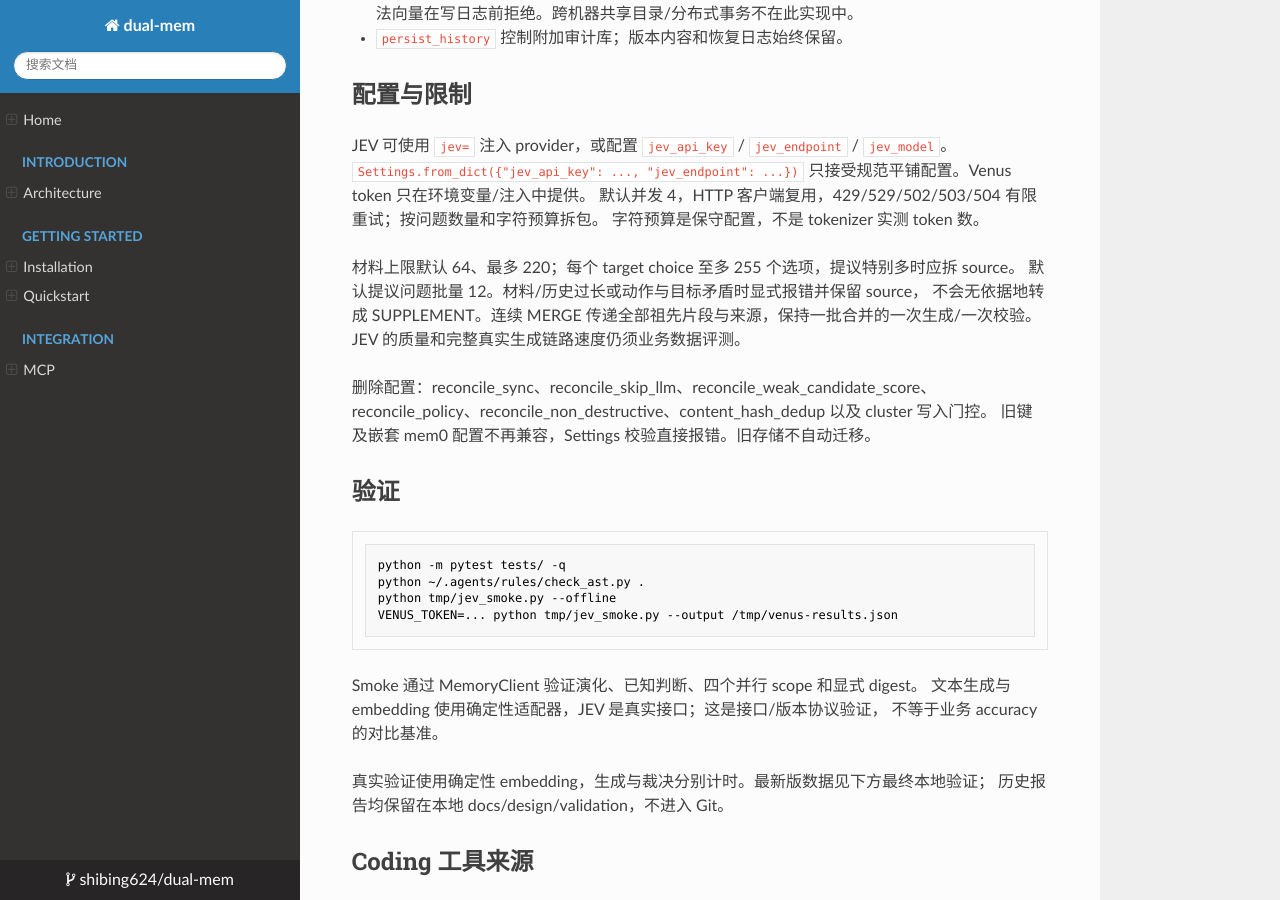
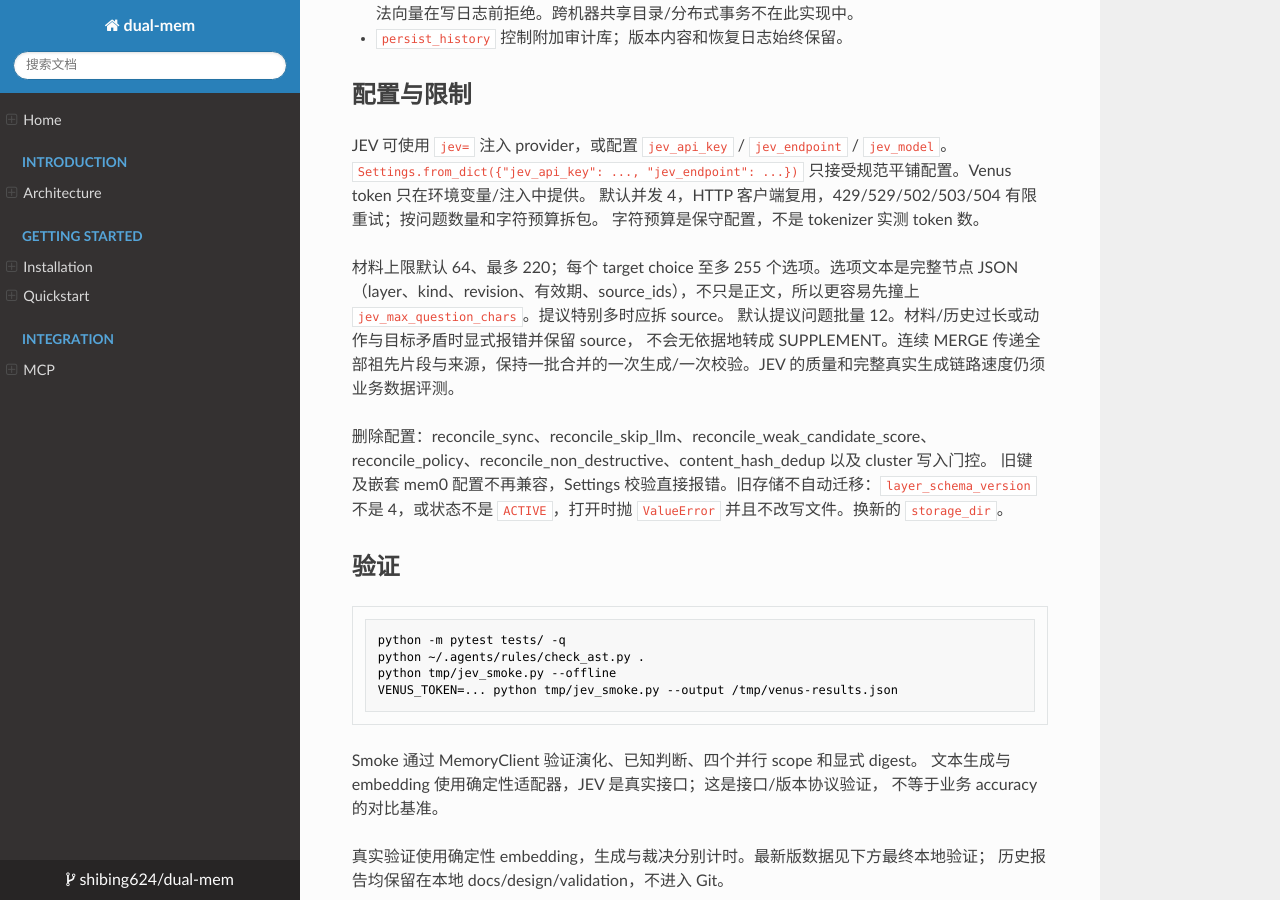
Before and after one commit to shibing624/dual-mem, an MkDocs documentation site: the page built from docs/jev-memory-design.md, in a window 1280 px wide and 900 px high, scrolled down 1459 px. Built offline with MkDocs 1.6.1, drawn with Linux system fonts in a browser that asks for light colours; nearby versions of some CDN libraries.

Commit message:
docs: record JEV context limits and old-storage rejection

```diff
--- a/docs/jev-memory-design.md
+++ b/docs/jev-memory-design.md
@@ -58,13 +58,13 @@ JEV 可使用 `jev=` 注入 provider，或配置 `jev_api_key` / `jev_endpoint`
 默认并发 4，HTTP 客户端复用，429/529/502/503/504 有限重试；按问题数量和字符预算拆包。
 字符预算是保守配置，不是 tokenizer 实测 token 数。
 
-材料上限默认 64、最多 220；每个 target choice 至多 255 个选项，提议特别多时应拆 source。
+材料上限默认 64、最多 220；每个 target choice 至多 255 个选项。选项文本是完整节点 JSON（layer、kind、revision、有效期、source_ids），不只是正文，所以更容易先撞上 `jev_max_question_chars`。提议特别多时应拆 source。
 默认提议问题批量 12。材料/历史过长或动作与目标矛盾时显式报错并保留 source，
 不会无依据地转成 SUPPLEMENT。连续 MERGE 传递全部祖先片段与来源，保持一批合并的一次生成/一次校验。JEV 的质量和完整真实生成链路速度仍须业务数据评测。
 
 删除配置：reconcile_sync、reconcile_skip_llm、reconcile_weak_candidate_score、
 reconcile_policy、reconcile_non_destructive、content_hash_dedup 以及 cluster 写入门控。
-旧键及嵌套 mem0 配置不再兼容，Settings 校验直接报错。旧存储不自动迁移。
+旧键及嵌套 mem0 配置不再兼容，Settings 校验直接报错。旧存储不自动迁移：`layer_schema_version` 不是 4，或状态不是 `ACTIVE`，打开时抛 `ValueError` 并且不改写文件。换新的 `storage_dir`。
 
 ## 验证
 
```
Also changed, not shown: CHANGELOG.md (+15 -13 lines), README.md (+1 -1 lines), README_EN.md (+1 -1 lines).
